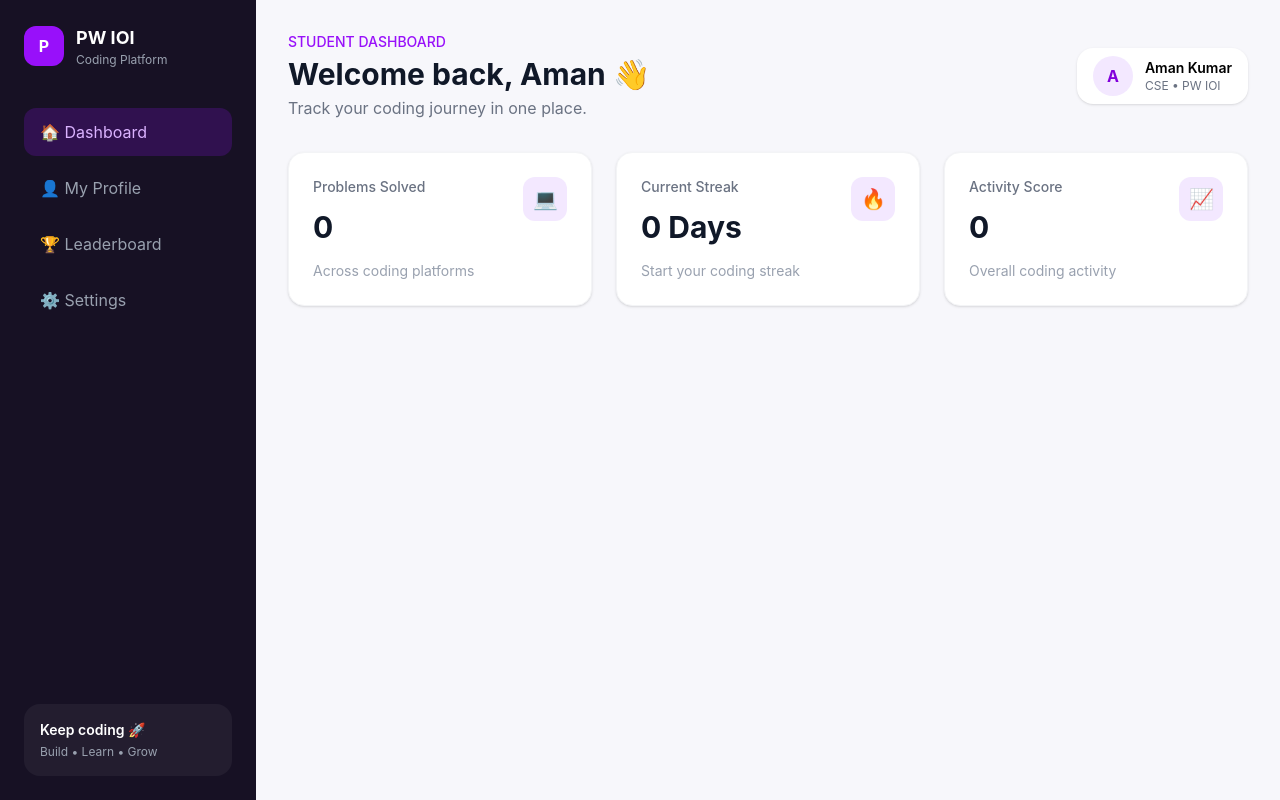
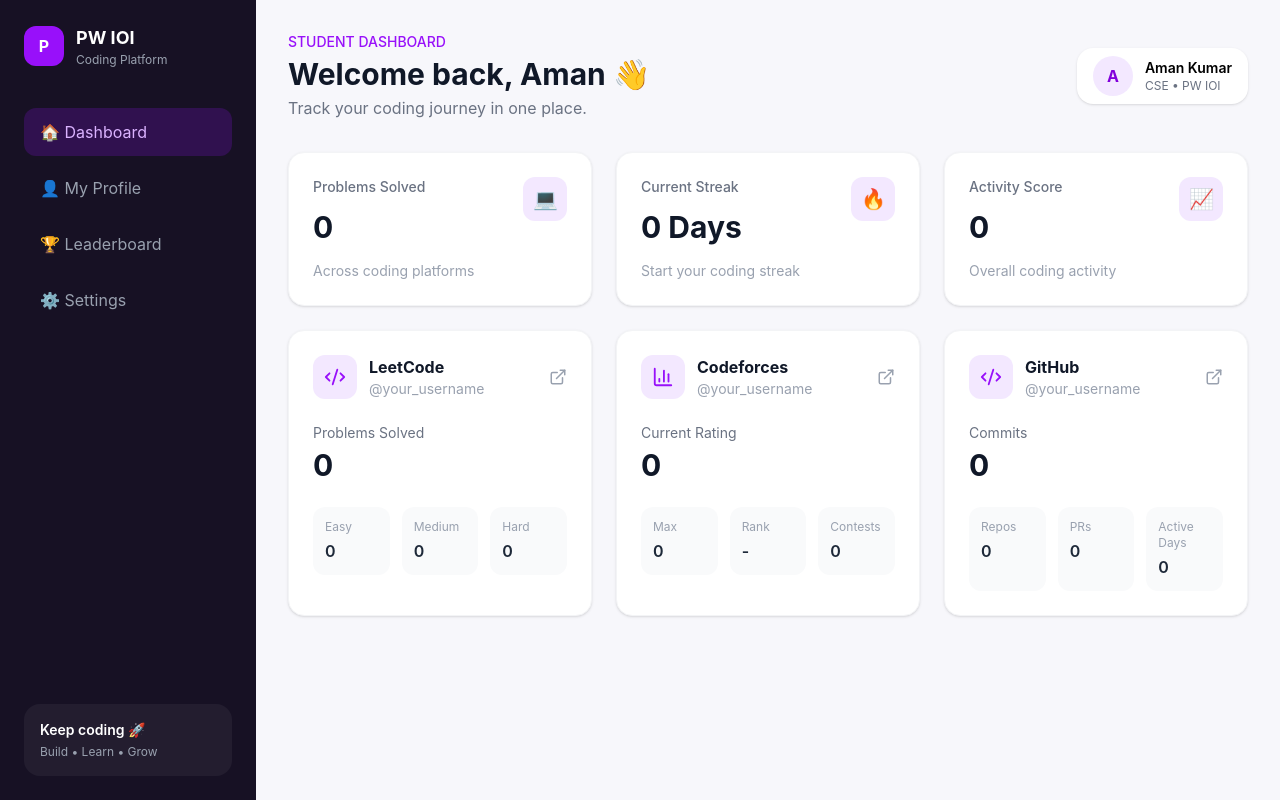
Before and after one commit to Aman-kumar-2007/pw-ioi-coding-platform, a React (Vite) app: page / in a window 1280 px wide. Built offline with nearby package versions, Linux system fonts and the light colour scheme.

Commit message:
Add coding platform cards

```diff
--- a/src/App.jsx
+++ b/src/App.jsx
@@ -1,6 +1,8 @@
 import Sidebar from "./components/Sidebar"
 import Header from "./components/Header"
 import StatCard from "./components/StatCard"
+import PlatformCard from "./components/PlatformCard"
+import { Code2, BarChart3 } from "lucide-react"
 
 function App() {
   return (
@@ -37,6 +39,49 @@
 
         </div>
 
+        <div className="grid grid-cols-3 gap-6 mt-6">
+
+          <PlatformCard
+            platform="LeetCode"
+            username="your_username"
+            mainLabel="Problems Solved"
+            mainValue="0"
+            icon={Code2}
+            stats={[
+              { label: "Easy", value: "0" },
+              { label: "Medium", value: "0" },
+              { label: "Hard", value: "0" },
+            ]}
+          />
+
+          <PlatformCard
+            platform="Codeforces"
+            username="your_username"
+            mainLabel="Current Rating"
+            mainValue="0"
+            icon={BarChart3}
+            stats={[
+              { label: "Max", value: "0" },
+              { label: "Rank", value: "-" },
+              { label: "Contests", value: "0" },
+            ]}
+          />
+
+          <PlatformCard
+            platform="GitHub"
+            username="your_username"
+            mainLabel="Commits"
+            mainValue="0"
+            icon={Code2}
+            stats={[
+              { label: "Repos", value: "0" },
+              { label: "PRs", value: "0" },
+              { label: "Active Days", value: "0" },
+            ]}
+          />
+
+        </div>
+
       </main>
 
     </div>
--- /dev/null
+++ b/src/components/PlatformCard.jsx
@@ -0,0 +1,68 @@
+import { ExternalLink } from "lucide-react"
+
+function PlatformCard({
+  platform,
+  username,
+  mainLabel,
+  mainValue,
+  stats,
+  icon: Icon,
+}) {
+  return (
+    <div className="bg-white rounded-2xl p-6 border border-gray-100 shadow-sm hover:shadow-md transition-all duration-300">
+
+      {/* Header */}
+      <div className="flex items-center justify-between">
+        <div className="flex items-center gap-3">
+          <div className="w-11 h-11 rounded-xl bg-purple-100 text-purple-600 flex items-center justify-center">
+            <Icon size={22} />
+          </div>
+
+          <div>
+            <h3 className="font-bold text-gray-900">
+              {platform}
+            </h3>
+
+            <p className="text-sm text-gray-400">
+              @{username}
+            </p>
+          </div>
+        </div>
+
+        <ExternalLink size={18} className="text-gray-400" />
+      </div>
+
+      {/* Main Statistic */}
+      <div className="mt-6">
+        <p className="text-sm text-gray-500">
+          {mainLabel}
+        </p>
+
+        <h2 className="text-3xl font-bold text-gray-900 mt-1">
+          {mainValue}
+        </h2>
+      </div>
+
+      {/* Secondary Stats */}
+      <div className="grid grid-cols-3 gap-3 mt-6">
+        {stats.map((stat) => (
+          <div
+            key={stat.label}
+            className="bg-gray-50 rounded-xl p-3"
+          >
+            <p className="text-xs text-gray-400">
+              {stat.label}
+            </p>
+
+            <p className="font-semibold text-gray-800 mt-1">
+              {stat.value}
+            </p>
+          </div>
+        ))}
+      </div>
+
+    </div>
+  )
+}
+
+export default PlatformCard
```
